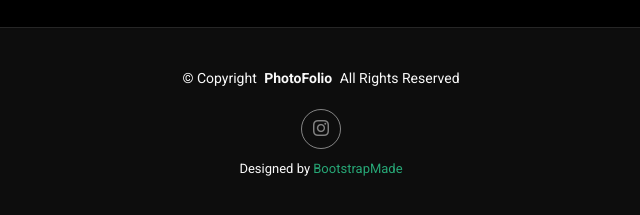
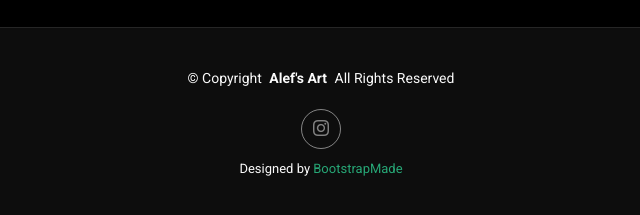
Before and after one commit to eualeuk/portfolio_website, a plain HTML site: page index.html in a window 1280 px wide. Shown: the part 653-868 px from the top of the page, 319-959 px from the left. Drawn offline with Linux system fonts and the light colour scheme.

Commit message:
Updated copyright statement index.html

```diff
--- a/index.html
+++ b/index.html
@@ -144,7 +144,7 @@
 
     <div class="container">
       <div class="copyright text-center ">
-        <p>© <span>Copyright</span> <strong class="px-1 sitename">PhotoFolio</strong> <span>All Rights Reserved</span></p>
+        <p>© <span>Copyright</span> <strong class="px-1 sitename">Alef's Art</strong> <span>All Rights Reserved</span></p>
       </div>
       <div class="social-links d-flex justify-content-center">
         <a href=""><i class="bi bi-instagram"></i></a>
```
